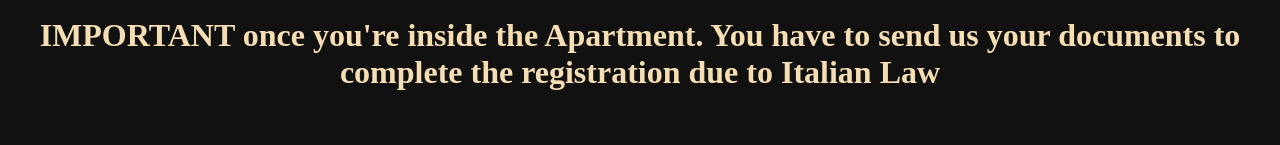
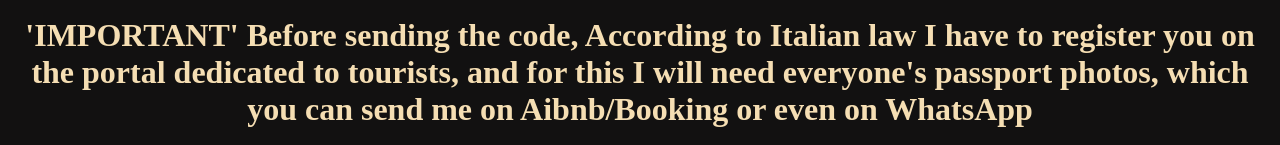
Before and after one commit to doci-git/check-in-Frame_House, a plain HTML site: page index.html in a window 1280 px wide. Shown: the part 1080-1225 px from the top of the page. Before the commit the page ends 1191 px from the top, so only its background shows below. Drawn offline with Linux system fonts and the light colour scheme.

Commit message:
Update index.html

```diff
--- a/index.html
+++ b/index.html
@@ -34,7 +34,8 @@
         ><i class="fa-brands fa-whatsapp"></i> </a>
     </div>
     <div class="important">
-      <h3>IMPORTANT once you're inside the Apartment. You have to send us your documents to complete the registration due to Italian Law</h3>
+      <h3>'IMPORTANT' Before sending the code,
+According to Italian law I have to register you on the portal dedicated to tourists, and for this I will need everyone's passport photos, which you can send me on Aibnb/Booking or even on WhatsApp</h3>
     </div>
   </body>
 </html>
```
